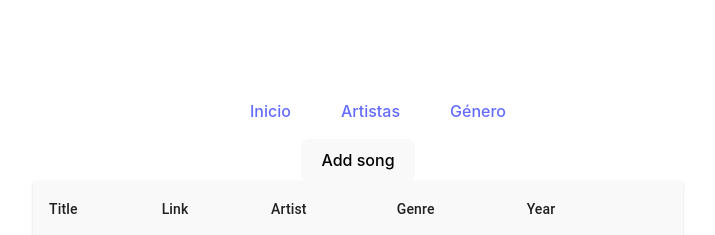
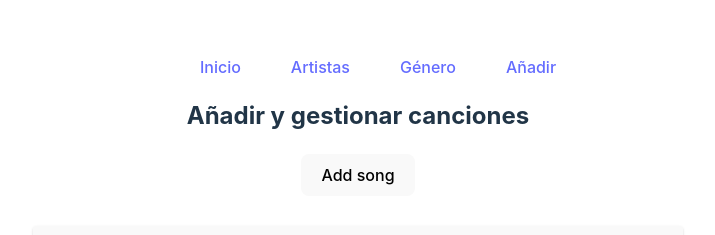
Before and after one commit to JaimeMartinezCuevas/front_final_JMC, a React (Vite) app: page /add in a window 1280 px wide. Shown: the part 197-432 px from the top of the page, without its empty margins (282-997 px from the left). Built offline with nearby package versions, Linux system fonts and the light colour scheme; no server answers.

Commit message:
Updated routes and added song card

```diff
--- a/package.json
+++ b/package.json
@@ -18,7 +18,8 @@
     "axios": "^1.6.8",
     "react": "^18.2.0",
     "react-dom": "^18.2.0",
-    "react-router-dom": "^6.23.0"
+    "react-router-dom": "^6.23.0",
+    "react-youtube": "^10.1.0"
   },
   "devDependencies": {
     "@types/react": "^18.2.66",
--- a/src/App.css
+++ b/src/App.css
@@ -49,3 +49,7 @@ nav ul {
 
   gap: 50px;
 }
+
+.btnAdd {
+  margin-bottom: 30px;
+}
--- a/src/App.jsx
+++ b/src/App.jsx
@@ -9,55 +9,58 @@ import AddSong from './AddSong.jsx'
 import Home from './routes/Home';
 import Artists from './routes/Artists';
 import Genre from './routes/Genre';
+import Add from './routes/Add';
 
+//import SongCard from './components/SongCard';
 import Table from './components/Table.jsx'
 import PopupForm from './components/PopupForm.jsx'
 
 function App() {
-  const [open, setOpen] = useState(false);
-  const [songs, setSongs] = useState([]);
-  const [editingSong, setEditingSong] = useState(null);
 
-  const handleOpen = () => {
-    setOpen(true);
-  };
-  const handleClose = () => {
-    getSongs();
-    setOpen(false);
-  };
+  // const [open, setOpen] = useState(false);
+  // const [songs, setSongs] = useState([]);
+  // const [editingSong, setEditingSong] = useState(null);
 
-  // Importamos las canciones desde la bd
-  const getSongs = async () => {
-    const res = await fetch('http://localhost:3000/songs');
-    const data = await res.json();
-    setSongs(data);
-  }
+  // const handleOpen = () => {
+  //   setOpen(true);
+  // };
+  // const handleClose = () => {
+  //   getSongs();
+  //   setOpen(false);
+  // };
 
-  // Eliminamos una canción por su id
-  const deleteSong = async (id) => {
-    await fetch(`http://localhost:3000/songs/${id}`, {
-      method: 'DELETE'
-    });
-    getSongs();
-  }
+  // // Importamos las canciones desde la bd
+  // const getSongs = async () => {
+  //   const res = await fetch('http://localhost:3000/songs');
+  //   const data = await res.json();
+  //   setSongs(data);
+  // }
 
-  const onEdit = (id) => {
-    console.log('Edit', id);
-    setEditingSong(id);
-  }
+  // // Eliminamos una canción por su id
+  // const deleteSong = async (id) => {
+  //   await fetch(`http://localhost:3000/songs/${id}`, {
+  //     method: 'DELETE'
+  //   });
+  //   getSongs();
+  // }
 
-  const onDelete = (id) => {
-    console.log('Delete', id);
-    deleteSong(id);
-  }
+  // const onEdit = (id) => {
+  //   console.log('Edit', id);
+  //   setEditingSong(id);
+  // }
 
-  useEffect(() => {
-    getSongs();
-  }, []);
+  // const onDelete = (id) => {
+  //   console.log('Delete', id);
+  //   deleteSong(id);
+  // }
 
-  useEffect(() => {
-    getSongs();
-  }, [editingSong]);
+  // useEffect(() => {
+  //   getSongs();
+  // }, []);
+
+  // useEffect(() => {
+  //   getSongs();
+  // }, [editingSong]);
 
   return (
     <>
@@ -74,6 +77,9 @@ function App() {
               <li>
                 <Link to="/genre">Género</Link>
               </li>
+              <li>
+                <Link to="/add">Añadir</Link>
+              </li>
             </ul>
           </nav>
 
@@ -81,18 +87,19 @@ function App() {
             <Route path="/" element={<Home />} />
             <Route path="/artists" element={<Artists />} />
             <Route path="/genre" element={<Genre />} />
+            <Route path="/add" element={<Add />} />
           </Routes>
         </div>
       </Router>
 
-      <button onClick={handleOpen}>Add song</button>
+      {/* <button onClick={handleOpen}>Add song</button>
 
       <PopupForm open={open} onClose={handleClose} />
 
       <Table songs={songs} onEdit={onEdit} onDelete={onDelete} />
       {editingSong &&
         <PopupForm open={true} onClose={() => setEditingSong(null)} song={editingSong} />
-      }
+      } */}
     </>
   )
 }
--- /dev/null
+++ b/src/components/SongCard.jsx
@@ -0,0 +1,24 @@
+import React from 'react';
+import YouTube from 'react-youtube';
+
+const SongCard = ({ song }) => {
+  const { title, link, artistName, genre } = song;
+
+  return (
+    <div className="song-card">
+      <h3>{title}</h3>
+      <p>Artist: {artistName}</p>
+      <p>Genre: {genre}</p>
+      <YouTube videoId={getYoutubeVideoId(link)} />
+    </div>
+  );
+};
+
+// Función para obtener el ID del video de YouTube desde la URL
+const getYoutubeVideoId = (url) => {
+  const regExp = /^.*(youtu.be\/|v\/|e\/|u\/\w+\/|embed\/|v=)([^#&?]*).*/;
+  const match = url.match(regExp);
+  return match && match[2] ? match[2] : null;
+};
+
+export default SongCard;
--- /dev/null
+++ b/src/routes/Add.jsx
@@ -0,0 +1,70 @@
+import React from "react";
+import { useState, useEffect } from 'react'
+
+import Table from '../components/Table.jsx'
+import PopupForm from '../components/PopupForm.jsx'
+
+function Add() {
+
+    const [open, setOpen] = useState(false);
+    const [songs, setSongs] = useState([]);
+    const [editingSong, setEditingSong] = useState(null);
+
+    const handleOpen = () => {
+      setOpen(true);
+    };
+    const handleClose = () => {
+      getSongs();
+      setOpen(false);
+    };
+
+    //Importamos las canciones desde la bd
+    const getSongs = async () => {
+      const res = await fetch('http://localhost:3000/songs');
+      const data = await res.json();
+      setSongs(data);
+    }
+
+    //Eliminamos una canción por su id
+    const deleteSong = async (id) => {
+      await fetch(`http://localhost:3000/songs/${id}`, {
+        method: 'DELETE'
+      });
+      getSongs();
+    }
+
+    const onEdit = (id) => {
+      console.log('Edit', id);
+      setEditingSong(id);
+    }
+
+    const onDelete = (id) => {
+      console.log('Delete', id);
+      deleteSong(id);
+    }
+
+    useEffect(() => {
+      getSongs();
+    }, []);
+
+    useEffect(() => {
+      getSongs();
+    }, [editingSong]);
+
+    return (
+        <>
+            <h2>Añadir y gestionar canciones</h2>
+
+            <button className="btnAdd" onClick={handleOpen}>Add song</button>
+
+            <PopupForm open={open} onClose={handleClose} />
+
+            <Table songs={songs} onEdit={onEdit} onDelete={onDelete} />
+            {editingSong &&
+            <PopupForm open={true} onClose={() => setEditingSong(null)} song={editingSong} />
+            }
+        </>
+    )
+}
+
+export default Add
--- a/src/routes/Artists.jsx
+++ b/src/routes/Artists.jsx
@@ -10,4 +10,4 @@ function Artists() {
   );
 }
 
-export default Artists;
+export default Artists
--- a/src/routes/Home.jsx
+++ b/src/routes/Home.jsx
@@ -2,6 +2,7 @@ import React, { useState, useEffect }  from "react";
 import { Link } from "react-router-dom";
 
 function Home() {
+
     return (
         <>
         <h1>TEST HOME</h1>
```
Also changed, not shown: 1 other file (tests, documents, lock files or other folders).
